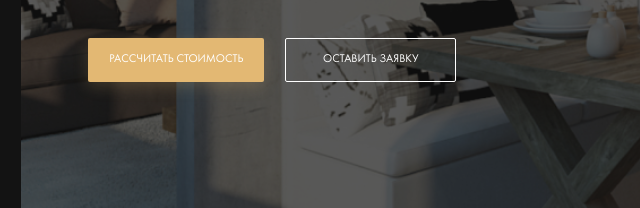
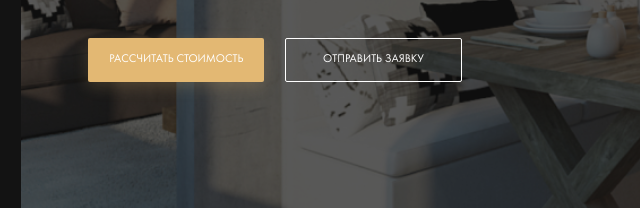
Before and after one commit to sere9ka/repair_design, a website: page index.html in a window 1280 px wide. Shown: the part 496-704 px from the top of the page, 59-699 px from the left. Drawn offline with Linux system fonts and the light colour scheme; files whose address does not match are found by name.

Commit message:
refact: outline button

```diff
--- a/index.html
+++ b/index.html
@@ -45,7 +45,7 @@
           <h1 class="title hero-title">Турецкий ремонт в&nbsp;<span class="title--primary">Ростове-на-дону</span></h1>
           <p class="hero__text">Получите готовый ремонт под ключ в срок с экономией рабочего времени до 45 дней и 20% от стоимости материалов за счет организации работы</p>
           <button class="button hero__button button--primary">Рассчитать&nbsp;стоимоcть</button>
-          <button class="button hero__button button--outline">Оставить&nbsp;заявку</button>
+          <button class="button hero__button button--outline">Отправить&nbsp;заявку</button>
         </div>
         <!-- /.hero__content -->
       </div>
```
